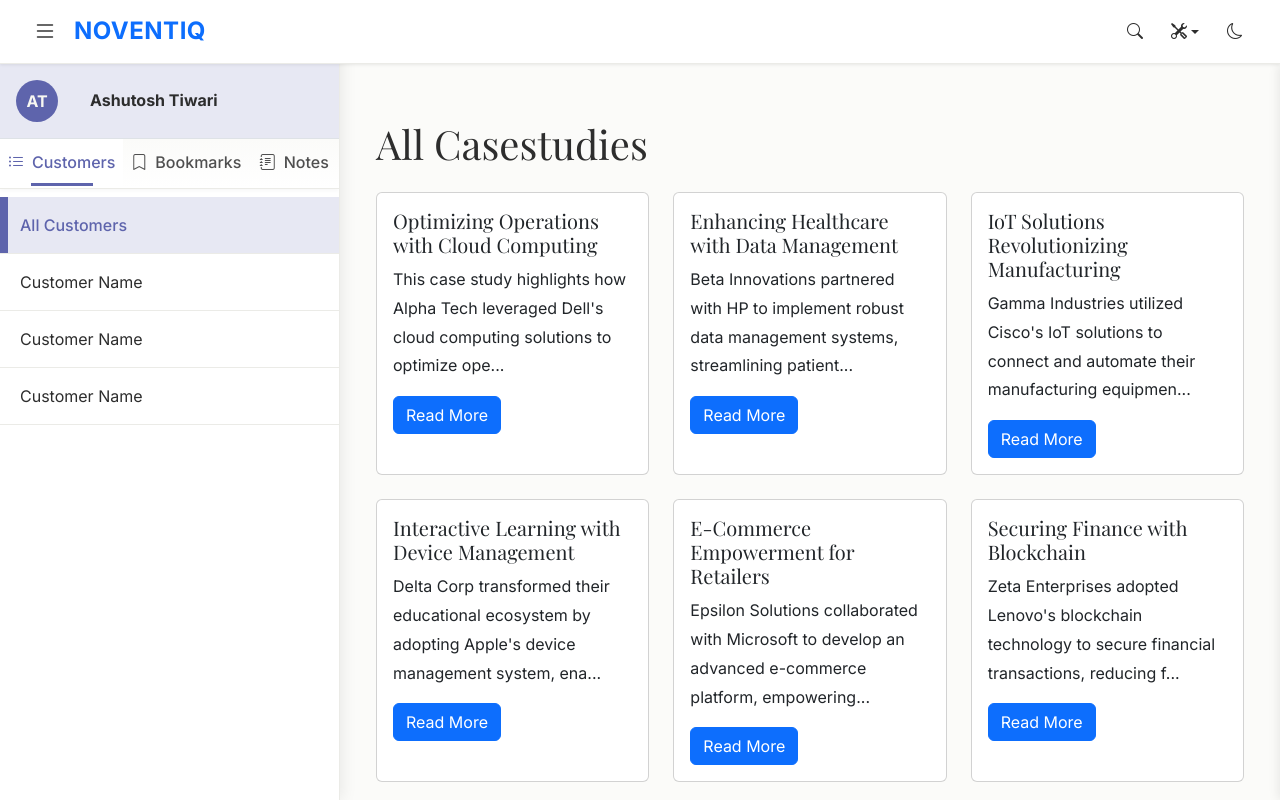
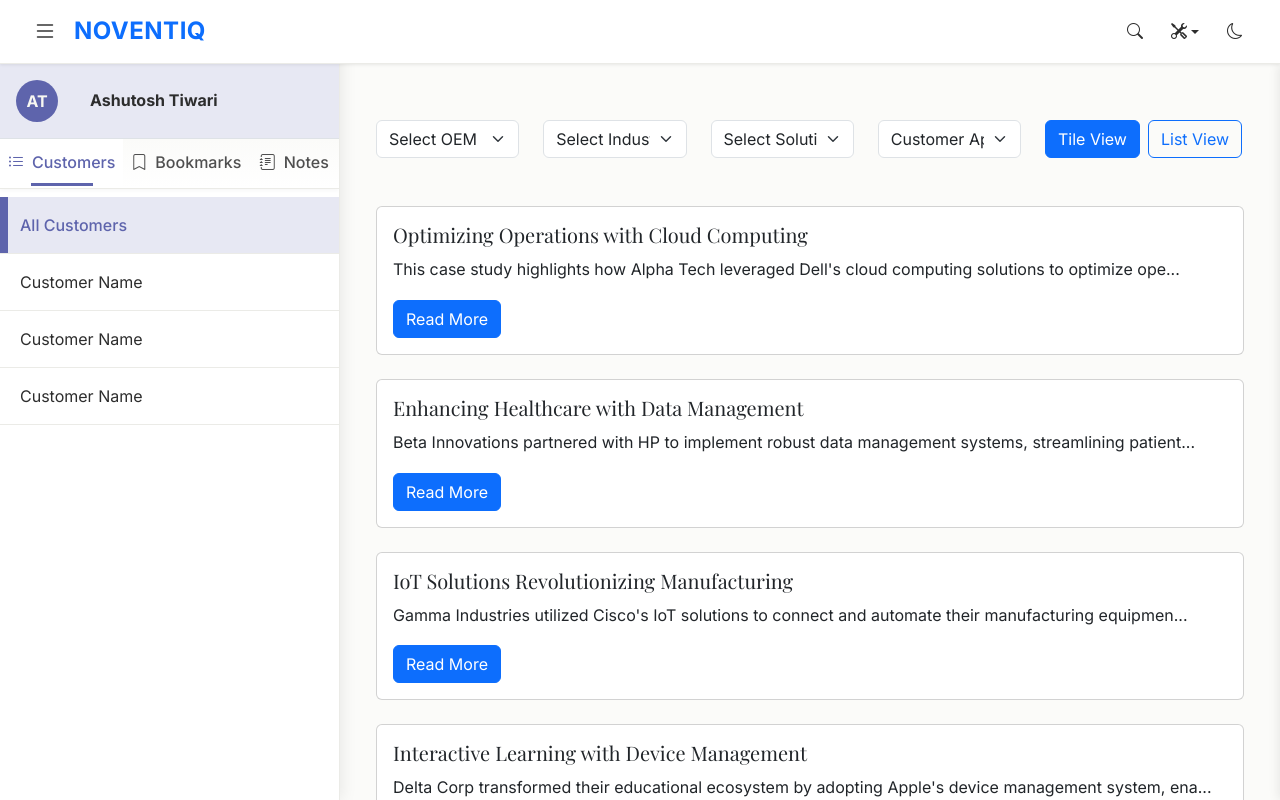
Before and after one commit to devashutoshtiwari/ebook-reader-frontend, a Next.js app: page / in a window 1280 px wide. Shown: the top 800 px of the page. Built offline with nearby package versions, Linux system fonts and the light colour scheme.

Commit message:
tile and list view functionality

```diff
--- a/src/components/CasestudyList.js
+++ b/src/components/CasestudyList.js
@@ -1,12 +1,73 @@
 import Link from 'next/link';
+import {useState } from 'react'
 
 export default function CasestudyList({ caseStudies }) {
+    const [view, setView] = useState('tile');
+     const handleViewChange = (viewType) => {
+    setView(viewType);
+  };
+
   return (
     <div className="container mt-4">
-      <h1 className="mb-4">All Casestudies</h1>
+
+    <div className='row'>
+        <div className='col-md-9'>
+            <div className='row'>
+                <div className='col-md-3 mb-5'>
+                    <select className="form-select" aria-label="Default select example">
+                        <option>Select OEM</option>
+                        <option value="1">One</option>
+                        <option value="2">Two</option>
+                        <option value="3">Three</option>
+                    </select>
+                </div>
+                <div className='col-md-3 mb-5'>
+                    <select className="form-select" aria-label="Default select example">
+                        <option>Select Industry</option>
+                        <option value="1">One</option>
+                        <option value="2">Two</option>
+                        <option value="3">Three</option>
+                    </select>
+                </div>
+                <div className='col-md-3 mb-5'>
+                    <select className="form-select" aria-label="Default select example">
+                        <option>Select Solution</option>
+                        <option value="1">One</option>
+                        <option value="2">Two</option>
+                        <option value="3">Three</option>
+                    </select>
+                </div>
+                <div className='col-md-3 mb-5'>
+                    <select className="form-select" aria-label="Default select example">
+                        <option>Customer Approval</option>
+                        <option value="1">One</option>
+                        <option value="2">Two</option>
+                        <option value="3">Three</option>
+                    </select>
+                </div>
+            </div>
+
+        </div>
+        <div className='col-md-3'>
+            <div>
+                <button
+                    className={`btn btn-outline-primary me-2 ${view === 'tile' ? 'active' : ''}`}
+                    onClick={() => handleViewChange('tile')}
+                >
+                    Tile View
+                </button>
+                <button
+                    className={`btn btn-outline-primary ${view === 'list' ? 'active' : ''}`}
+                    onClick={() => handleViewChange('list')}
+                >
+                    List View
+                </button>
+                </div>
+        </div>
+    </div>
       <div className="row">
         {caseStudies.map((casestudy) => (
-          <div key={casestudy.casestudyId} className="col-md-4 mb-4">
+          <div key={casestudy.casestudyid} className={`${view === "tile" ? "col-md-12 mb-4" : "col-md-4 mb-4"}`}>
             <div className="card h-100">
               <div className="card-body">
                 <h5 className="card-title">{casestudy.title}</h5>
```
Also changed, not shown: src/components/Casestudy.js (+24 -3 lines), src/components/reader/ReaderView.js (deleted, +0 -42 lines).
